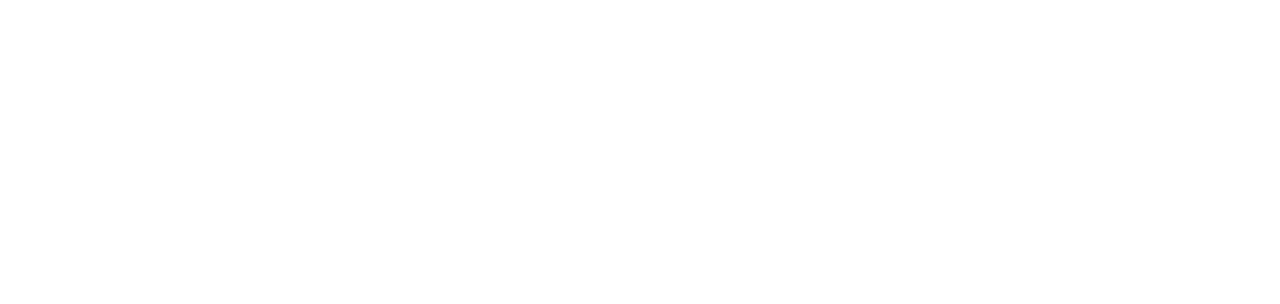
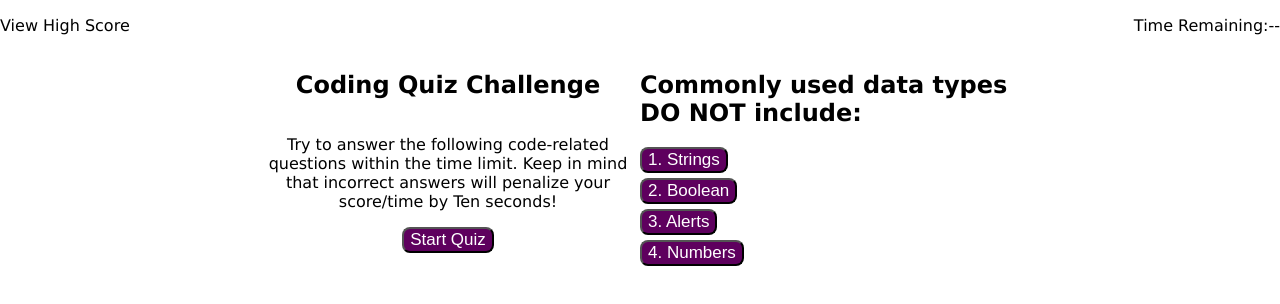
Before and after one commit to ToiletTakos/quiz-game, a plain HTML site: page index.html in a window 1280 px wide. Drawn offline with Linux system fonts and the light colour scheme.

Commit message:
stylized all game elements for css

```diff
--- a/assets/css/style.css
+++ b/assets/css/style.css
@@ -0,0 +1,45 @@
+body {
+    margin: 0;
+    padding: 0;
+    font-family: Verdana, Geneva, Tahoma, sans-serif;
+}
+
+header {
+    display: flex;
+    justify-content: space-between;
+}
+
+.game-box {
+    display: flex;
+    justify-content: center;
+}
+.question {
+    font-weight: bold;
+}
+.start-display {
+    width: 30%;
+    text-align: center;
+    display: flex;
+    flex-direction: column;
+    align-items: center;
+}
+
+.game-display {
+    width: 30%;
+    text-align:start;
+    display: flex;
+    flex-direction: column;
+}
+button {
+    margin-bottom: 5px;
+    cursor: pointer;
+    font-size: 17px;
+    background-color: rgb(94, 0, 94);
+    color: white;
+    border-radius: 8px;
+    width:fit-content;
+}
+
+button:hover {
+    opacity: 80%;
+}
--- a/index.html
+++ b/index.html
@@ -8,9 +8,27 @@
     <title>Quiz Game</title>
 </head>
 <body>
-    <header></header>
+    <header>
+        <p id="high-score">View High Score</p>
+        <p>Time Remaining:<span id="time">--</span></p>
+    </header>
 
-    <section></section>
+    <section class="game-box">
+        <div class="start-display">
+            <h1 class="question">Coding Quiz Challenge</h1>
+            <p>Try to answer the following code-related questions within the time limit. Keep in mind that incorrect answers will penalize your score/time by Ten seconds!</p>
+            <button id="button">Start Quiz</button>
+        </div>
+
+        <div class="game-display">
+            <h2 class="question">Commonly used data types DO NOT include:</h2>
+            <button id="button">1. Strings</button>
+            <button id="button">2. Boolean</button>
+            <button id="button">3. Alerts</button>
+            <button id="button">4. Numbers</button>
+        </div>
+    </section>
+
     <script src="./assets/js/script.js"></script>
 </body>
 </html>
```
